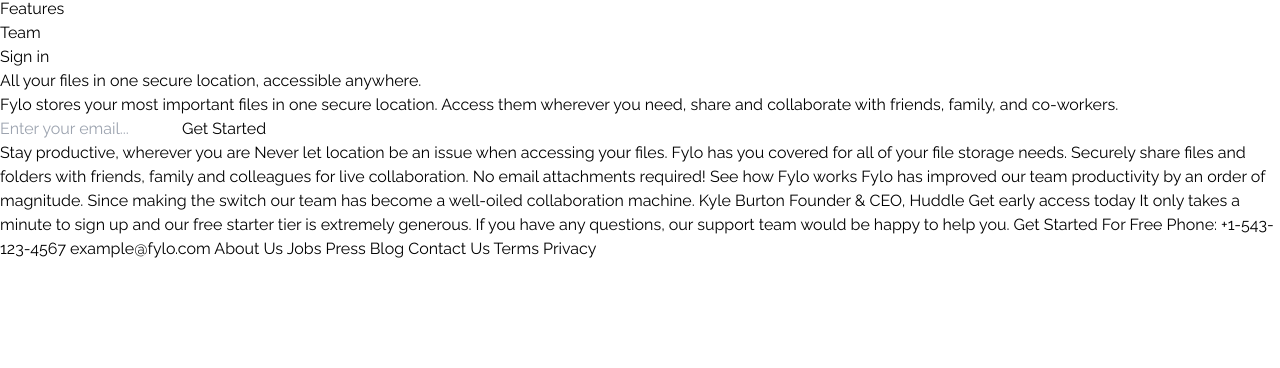
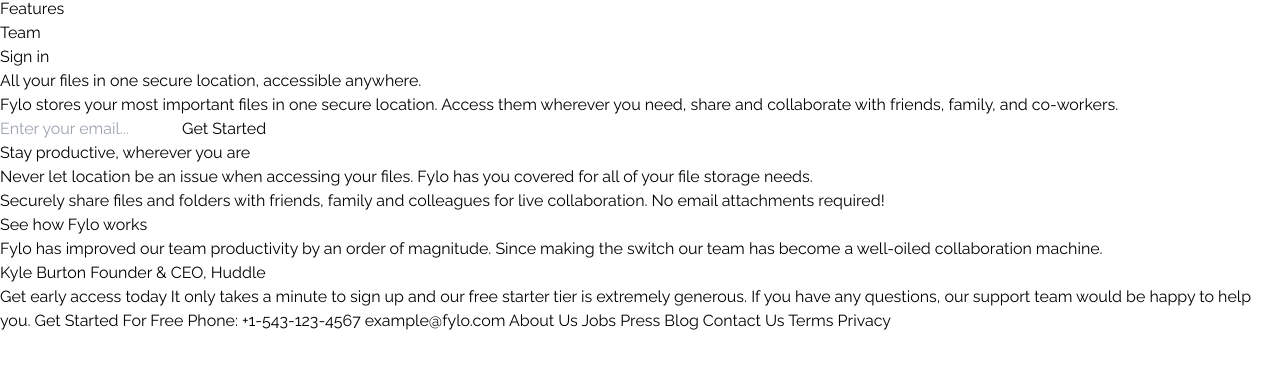
Before and after one commit to lilKriT/fylo-landing-page, a website built with webpack: page src/template.html in a window 1280 px wide. Shown: the part 52-420 px from the top of the page. Built offline with nearby package versions, Linux system fonts and the light colour scheme.

Commit message:
Structuring Features.

```diff
--- a/src/template.html
+++ b/src/template.html
@@ -12,7 +12,7 @@
       rel="stylesheet"
     />
 
-    <title><%= htmlWebpackPlugin.options.title %></title>
+    <title>Fylo Landing Page - created by lilKriT</title>
   </head>
   <body>
     <!-- Header -->
@@ -41,16 +41,32 @@
       </form>
     </section>
 
-    Stay productive, wherever you are Never let location be an issue when
-    accessing your files. Fylo has you covered for all of your file storage
-    needs. Securely share files and folders with friends, family and colleagues
-    for live collaboration. No email attachments required! See how Fylo works
-    Fylo has improved our team productivity by an order of magnitude. Since
-    making the switch our team has become a well-oiled collaboration machine.
-    Kyle Burton Founder & CEO, Huddle Get early access today It only takes a
-    minute to sign up and our free starter tier is extremely generous. If you
-    have any questions, our support team would be happy to help you. Get Started
-    For Free Phone: +1-543-123-4567 example@fylo.com About Us Jobs Press Blog
-    Contact Us Terms Privacy
+    <!-- Features -->
+    <section>
+      <h2>Stay productive, wherever you are</h2>
+      <p>
+        Never let location be an issue when accessing your files. Fylo has you
+        covered for all of your file storage needs.
+      </p>
+      <p>
+        Securely share files and folders with friends, family and colleagues for
+        live collaboration. No email attachments required!
+      </p>
+      <a href="#">See how Fylo works</a>
+
+      <figure>
+        <blockquote>
+          Fylo has improved our team productivity by an order of magnitude.
+          Since making the switch our team has become a well-oiled collaboration
+          machine.
+        </blockquote>
+        <figcaption>Kyle Burton Founder & CEO, Huddle</figcaption>
+      </figure>
+    </section>
+
+    Get early access today It only takes a minute to sign up and our free
+    starter tier is extremely generous. If you have any questions, our support
+    team would be happy to help you. Get Started For Free Phone: +1-543-123-4567
+    example@fylo.com About Us Jobs Press Blog Contact Us Terms Privacy
   </body>
 </html>
```
